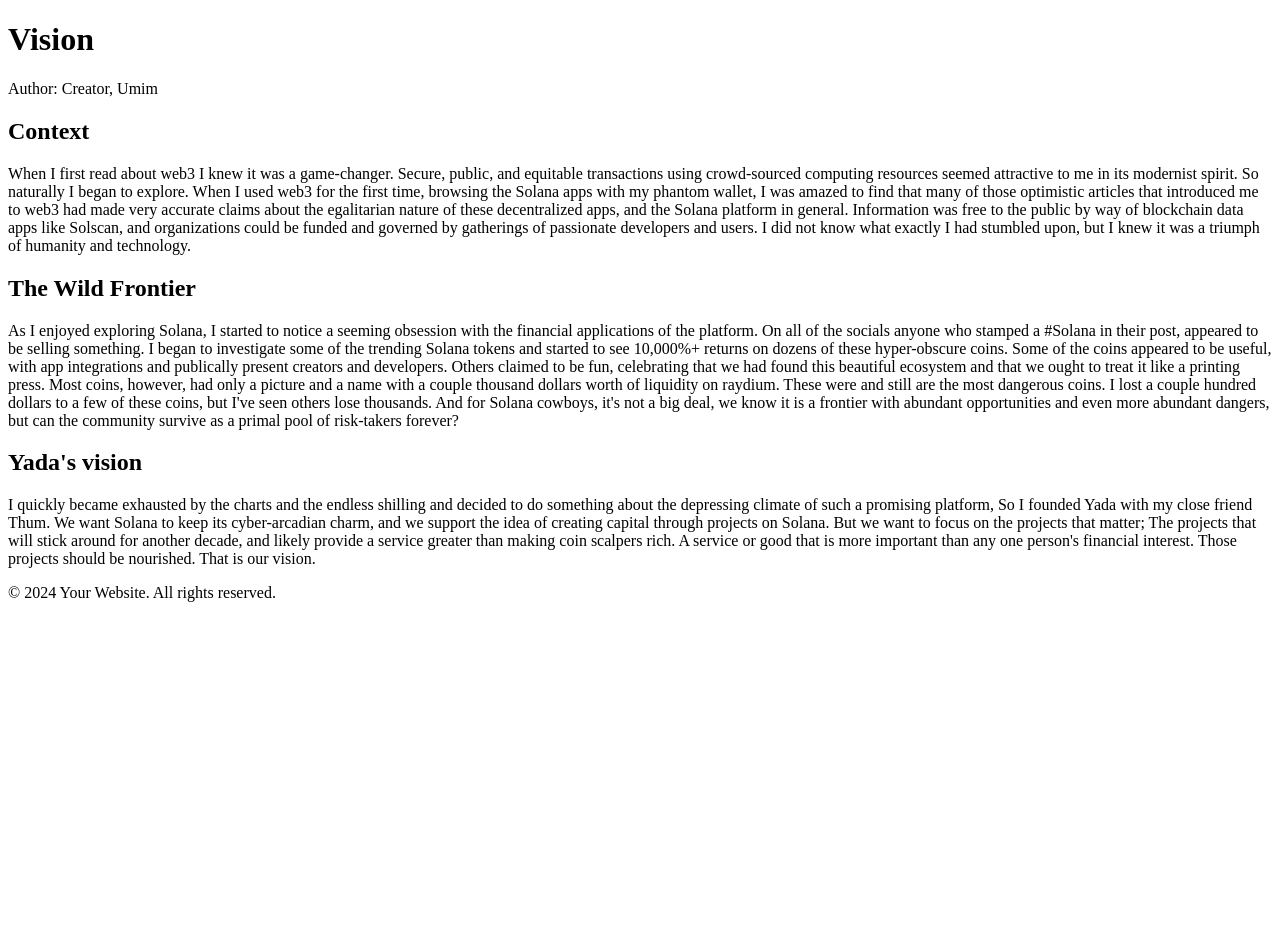
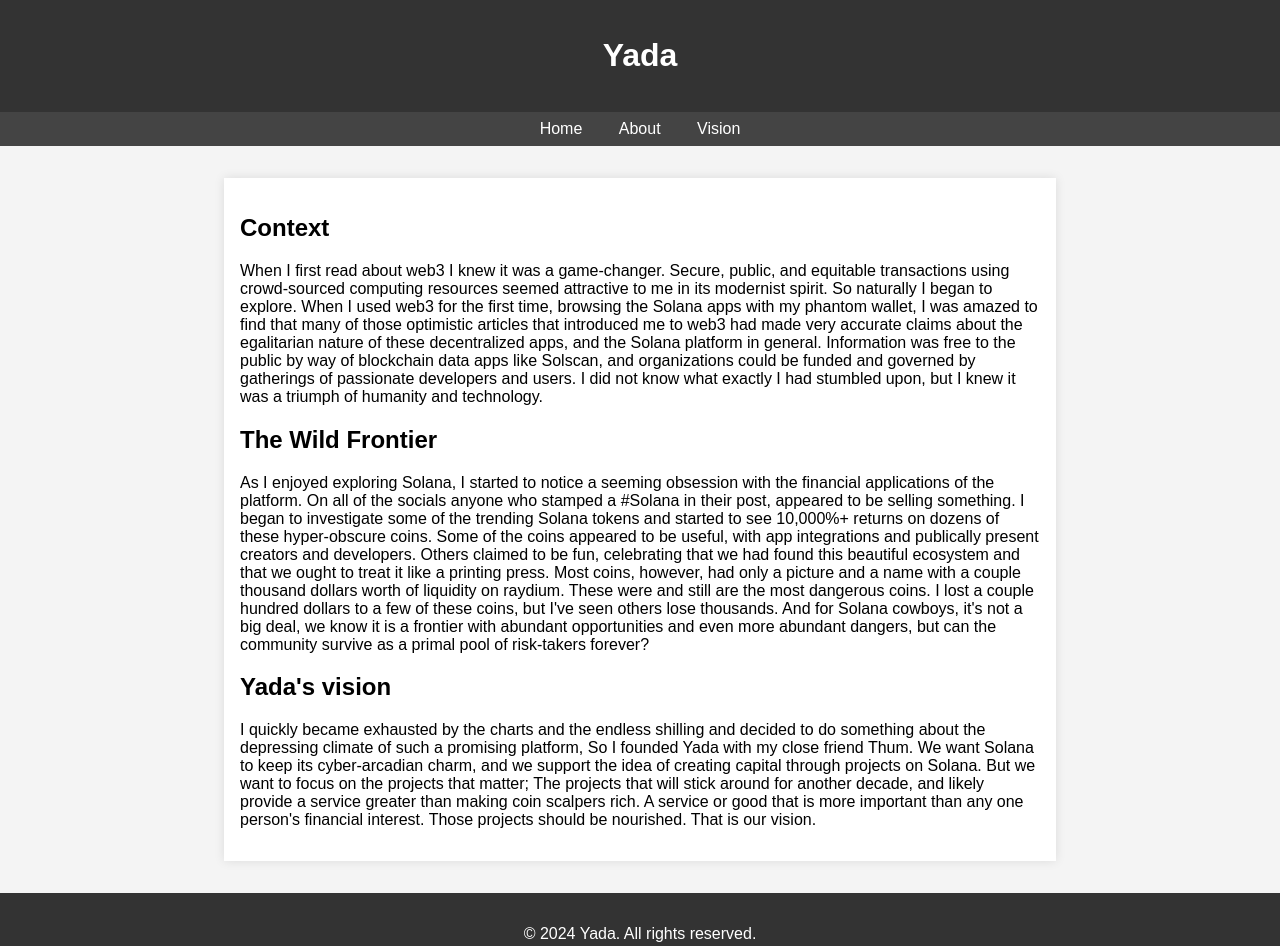
Before and after one commit to KOLdorney/Yada, a plain HTML site: page Vision/index.html in a window 1280 px wide. Before the commit the page ends 800 px from the top, so only its background shows below. Drawn offline with Linux system fonts and the light colour scheme.

Commit message:
Update index.html

```diff
--- a/Vision/index.html
+++ b/Vision/index.html
@@ -1,20 +1,74 @@
+</html>
+
 <!DOCTYPE html>
 <html lang="en">
+
 <head>
     <meta charset="UTF-8">
     <meta name="viewport" content="width=device-width, initial-scale=1.0">
-    <title>Yada | Why are we here?</title>
-    <!-- Add any additional meta tags, stylesheets, or scripts here -->
+    <title> Yada </title>
+    <style>
+        body {
+            font-family: Arial, sans-serif;
+            margin: 0;
+            padding: 0;
+            background-color: #f4f4f4;
+        }
+
+        header {
+            background-color: #333;
+            color: #fff;
+            padding: 1em;
+            text-align: center;
+        }
+
+        nav {
+            background-color: #444;
+            color: #fff;
+            padding: 0.5em;
+            text-align: center;
+        }
+
+        nav a {
+            color: #fff;
+            text-decoration: none;
+            margin: 0 1em;
+        }
+
+        main {
+            max-width: 800px;
+            margin: 2em auto;
+            padding: 1em;
+            background-color: #fff;
+            box-shadow: 0 0 10px rgba(0, 0, 0, 0.1);
+        }
+
+        article {
+            margin-bottom: 2em;
+        }
+
+        footer {
+            background-color: #333;
+            color: #fff;
+            padding: 1em;
+            text-align: center;
+        }
+    </style>
 </head>
+
 <body>
 
     <header>
-        <h1>Vision</h1>
-        <p>Author: Creator, Umim</p>
-        <!-- Add any additional header information here -->
+        <h1>Yada</h1>
     </header>
 
-    <article>
+    <nav>
+        <a href="#">Home</a>
+        <a href="#">About</a>
+        <a href="/Vision">Vision</a>
+    </nav>
+
+    <main>
         <section>
             <h2>Context</h2>
             <p>When I first read about web3 I knew it was a game-changer. Secure, public, and equitable transactions
@@ -44,14 +98,15 @@
             the projects that matter; The projects that will stick around for another decade, and likely provide a service greater than making coin scalpers rich.
             A service or good that is more important than any one person's financial interest. Those projects should be nourished. That is our vision. </p>
         </section>
-        <!-- Add more sections as needed -->
 
-    </article>
+        <!-- Add more articles as needed -->
+
+    </main>
 
     <footer>
-        <p>© 2024 Your Website. All rights reserved.</p>
-        <!-- Add any additional footer information or links here -->
+        <p>&copy; 2024 Yada. All rights reserved.</p>
     </footer>
 
 </body>
+
 </html>
```
